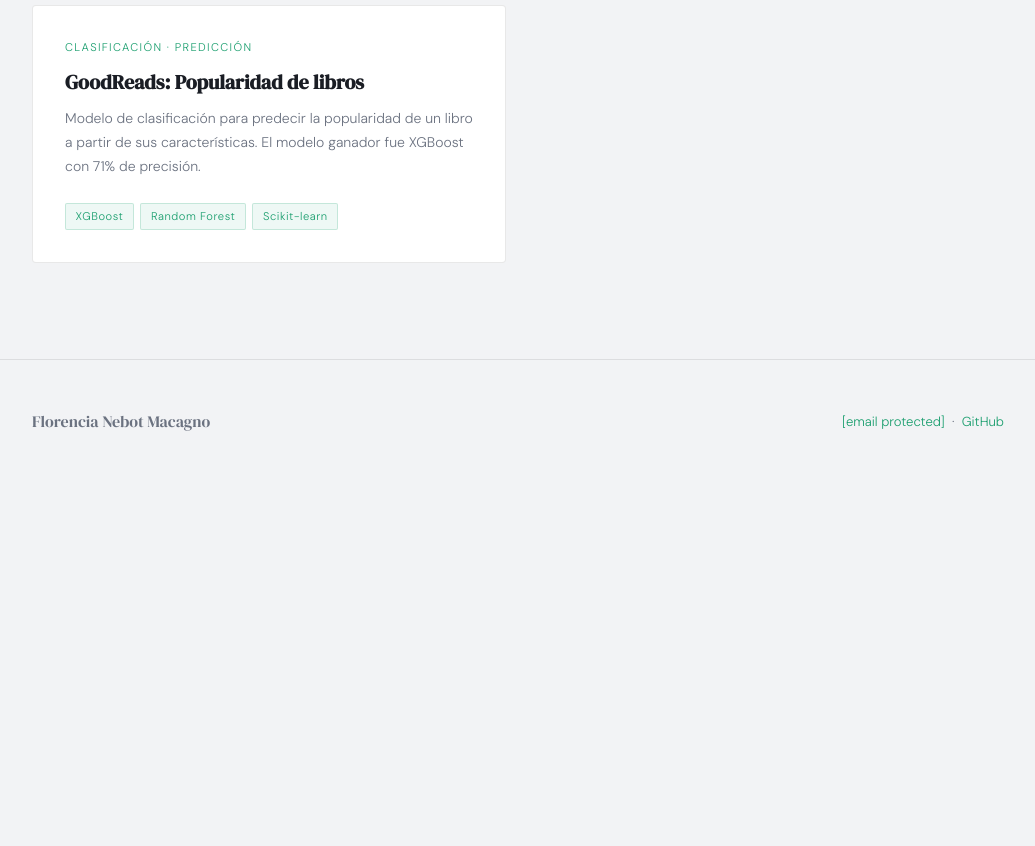
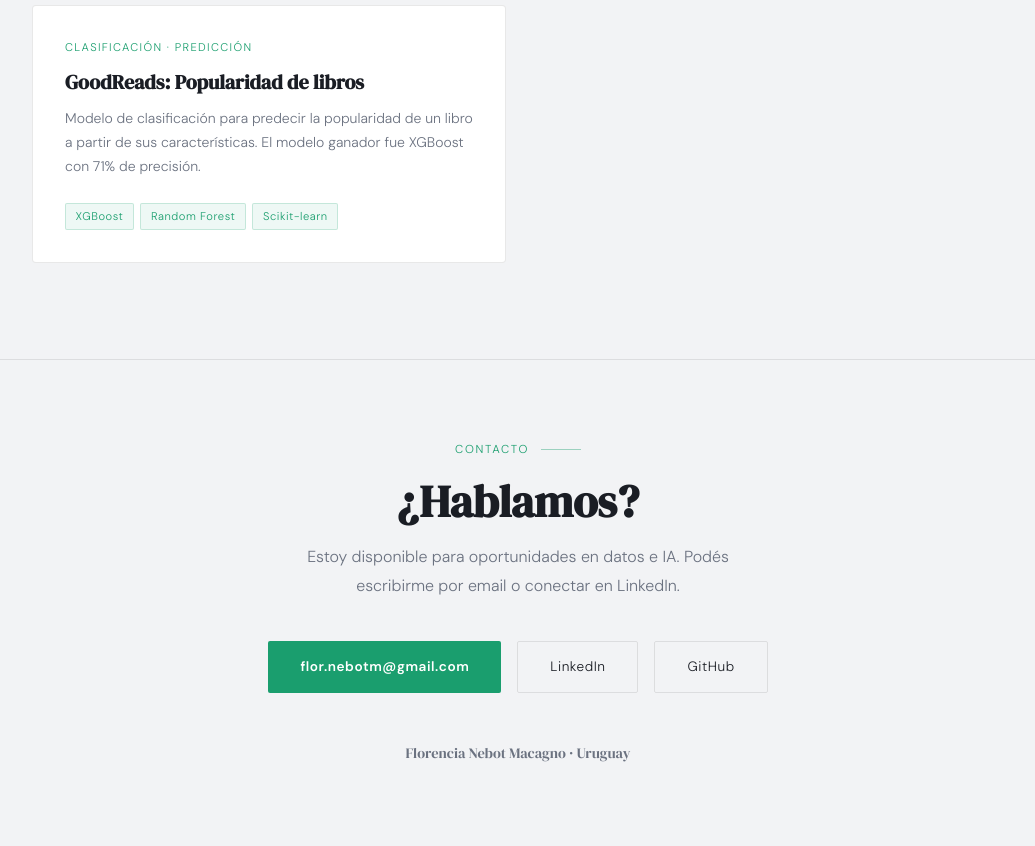
Before and after one commit to flornebotm-lang/flornebotm-lang.github.io, a plain HTML site: page index.html in a window 1280 px wide. Shown: the part 2769-3615 px from the top of the page, without its empty margins (122-1157 px from the left). Before the commit the page ends 3252 px from the top, so only its background shows below. Drawn offline with Linux system fonts and the light colour scheme.

Commit message:
Add files via upload

```diff
--- a/index.html
+++ b/index.html
@@ -616,7 +616,7 @@
   <ul class="nav-links">
     <li><a href="#" onclick="showPage('home'); return false;">Biografía</a></li>
     <li><a href="#" onclick="showPage('home'); scrollToProjects(); return false;">Proyectos</a></li>
-    <li><a href="/cdn-cgi/l/email-protection#7d1b11120f5313181f1209103d1a101c1411531e1210">Contacto</a></li>
+    <li><a href="#" onclick="showPage('home'); setTimeout(()=>document.getElementById('contacto').scrollIntoView({behavior:'smooth'}),100); return false;">Contacto</a></li>
   </ul>
 </nav>
 
@@ -791,15 +791,20 @@
     </div>
   </section>
 
-  <!-- FOOTER -->
-  <footer>
-    <div class="footer-name">Florencia Nebot Macagno</div>
-    <div class="footer-contact">
-      <a href="/cdn-cgi/l/email-protection#85e3e9eaf7abebe0e7eaf1e8c5e2e8e4ece9abe6eae8"><span class="__cf_email__" data-cfemail="97f1fbf8e5b9f9f2f5f8e3fad7f0faf6fefbb9f4f8fa">[email&#160;protected]</span></a>
-      &nbsp;·&nbsp;
-      <a href="https://github.com/flornebotm-lang" target="_blank">GitHub</a>
+  <!-- CONTACT -->
+  <section id="contacto" style="border-top: 1px solid var(--border); text-align:center; padding: 5rem 4rem;">
+    <div class="section-label" style="justify-content:center;">Contacto</div>
+    <h2 style="margin-bottom:1rem;">¿Hablamos?</h2>
+    <p style="color:var(--muted); max-width:480px; margin: 0 auto 2.5rem; font-size:1rem; line-height:1.8;">
+      Estoy disponible para oportunidades en datos e IA. Podés escribirme por email o conectar en LinkedIn.
+    </p>
+    <div style="display:flex; gap:1rem; justify-content:center; flex-wrap:wrap; margin-bottom:3rem;">
+      <a href="mailto:flor.nebotm@gmail.com" class="btn-primary">flor.nebotm@gmail.com</a>
+      <a href="http://www.linkedin.com/in/florencia-nebot" target="_blank" class="btn-secondary">LinkedIn</a>
+      <a href="https://github.com/flornebotm-lang" target="_blank" class="btn-secondary">GitHub</a>
     </div>
-  </footer>
+    <div style="font-family:'DM Serif Display',serif; font-size:0.9rem; color:var(--muted);">Florencia Nebot Macagno · Uruguay</div>
+  </section>
 
 </div>
 
```
